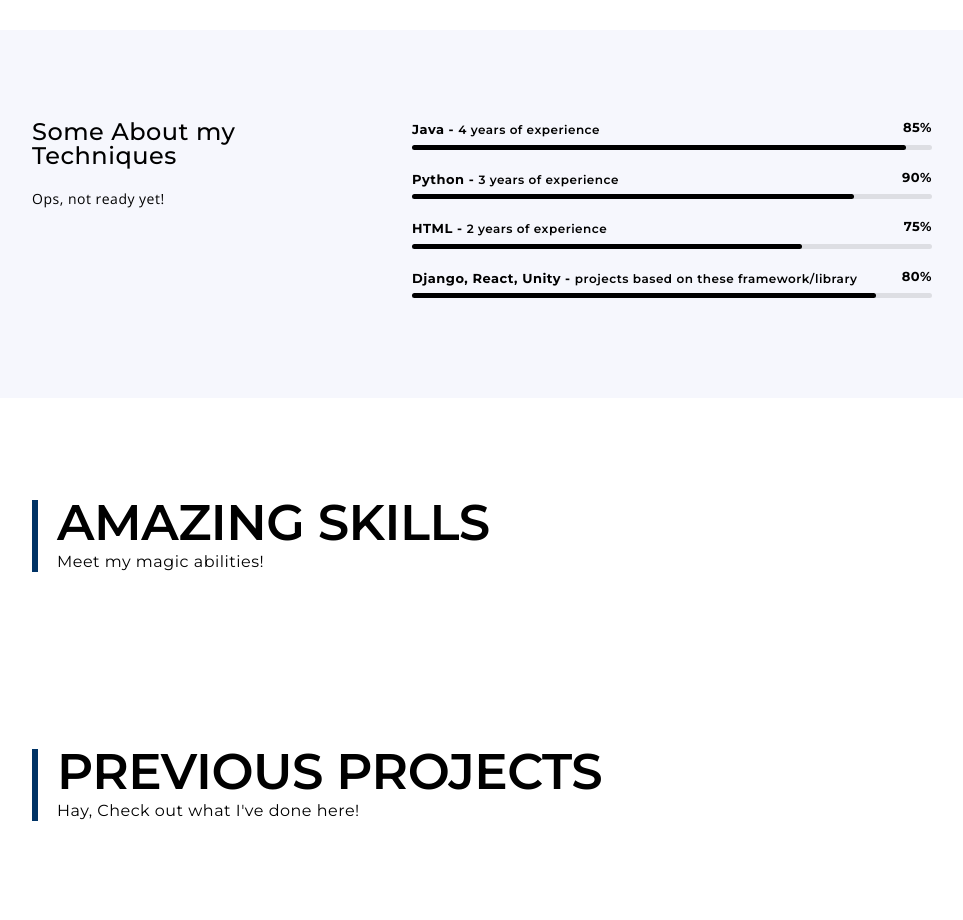
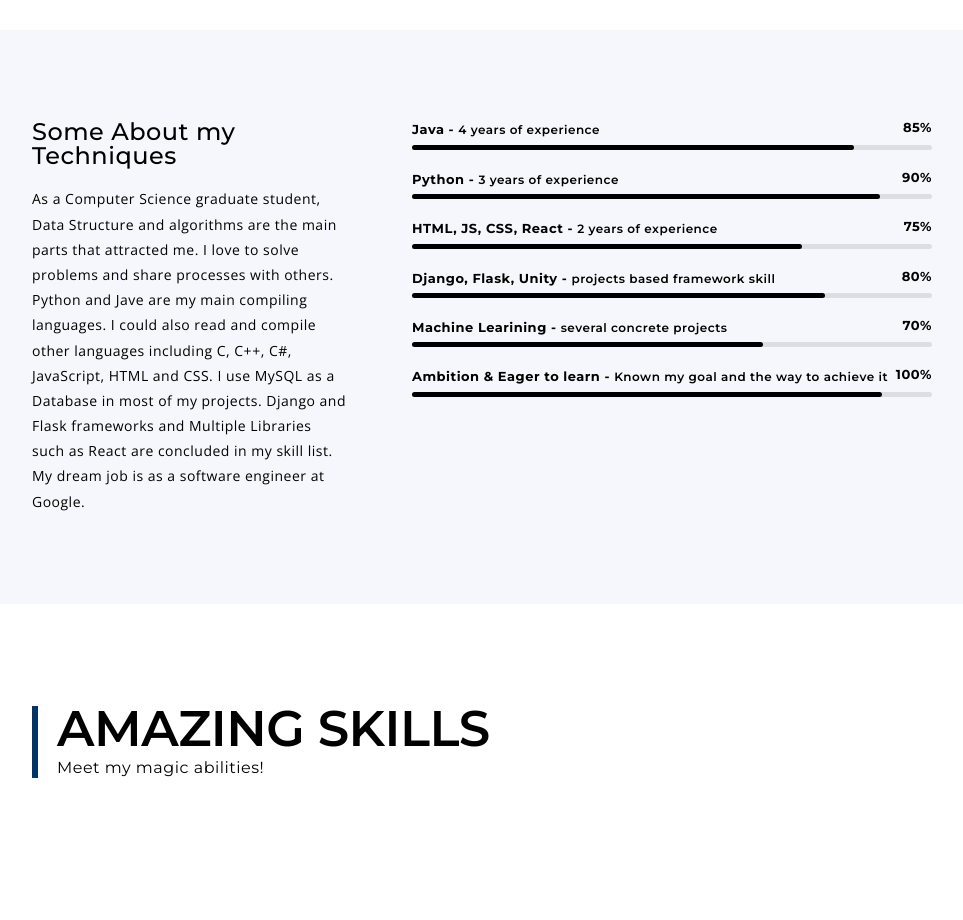
Before and after one commit to MengXinAlex/persionalWebsite, a website: page index.html in a window 1280 px wide. Shown: the part 1780-2700 px from the top of the page, without its empty margins (308-1271 px from the left). Drawn offline with nearby package versions, Linux system fonts and the light colour scheme; no server answers; files whose address does not match are found by name.

Commit message:
add techniques

```diff
--- a/index.html
+++ b/index.html
@@ -214,27 +214,37 @@
 									<div class="arlo_tm_mini_title_holder">
 										<h4>Some About my Techniques</h4>
 									</div>
-									<p>Ops, not ready yet!</p>
+									<p>As a Computer Science graduate student, Data Structure and algorithms are the main parts that attracted me. I love to solve problems and share processes with others. Python and Jave are my main compiling languages. I could also read and compile other languages including C, C++, C#, JavaScript, HTML and CSS. I use MySQL as a Database in most of my projects. Django and Flask frameworks and Multiple Libraries such as React are concluded in my skill list. My dream job is as a software engineer at Google.</p>
 								</div>
 								<div class="rightbox">
 									<div class="progress_bar_wrap_total">
 										<div class="arlo_tm_progress_wrap" data-size="small" data-round="c" data-strip="off">
-											<div class="arlo_tm_progress" data-value="95" data-color="#000">
+											<div class="arlo_tm_progress" data-value="85" data-color="#000">
 												<span><span class="label">Java - <span class="experience">4 years of experience</span></span><span class="number">85%</span></span>
 												<div class="arlo_tm_bar_bg"><div class="arlo_tm_bar_wrap"><div class="arlo_tm_bar"></div></div></div>
 											</div>
-											<div class="arlo_tm_progress" data-value="85" data-color="#000">
+											<div class="arlo_tm_progress" data-value="90" data-color="#000">
 												<span><span class="label">Python - <span class="experience">3 years of experience</span></span><span class="number">90%</span></span>
 												<div class="arlo_tm_bar_bg"><div class="arlo_tm_bar_wrap"><div class="arlo_tm_bar"></div></div></div>
 											</div>
 											<div class="arlo_tm_progress" data-value="75" data-color="#000">
-												<span><span class="label">HTML - <span class="experience">2 years of experience</span></span><span class="number">75%</span></span>
+												<span><span class="label">HTML, JS, CSS, React - <span class="experience">2 years of experience</span></span><span class="number">75%</span></span>
 												<div class="arlo_tm_bar_bg"><div class="arlo_tm_bar_wrap"><div class="arlo_tm_bar"></div></div></div>
 											</div>
-											<div class="arlo_tm_progress" data-value="90" data-color="#000">
-												<span><span class="label">Django, React, Unity - <span class="experience">projects based on these framework/library</span></span><span class="number">80%</span></span>
+											<div class="arlo_tm_progress" data-value="80" data-color="#000">
+												<span><span class="label">Django, Flask, Unity - <span class="experience">projects based framework skill</span></span><span class="number">80%</span></span>
 												<div class="arlo_tm_bar_bg"><div class="arlo_tm_bar_wrap"><div class="arlo_tm_bar"></div></div></div>
 											</div>
+											<div class="arlo_tm_progress" data-value="70" data-color="#000">
+												<span><span class="label">Machine Learining - <span class="experience">several concrete projects</span></span><span class="number">70%</span></span>
+												<div class="arlo_tm_bar_bg"><div class="arlo_tm_bar_wrap"><div class="arlo_tm_bar"></div></div></div>
+											</div>
+											<div class="arlo_tm_progress" data-value="100" data-color="#000">
+												<span><span class="label">Ambition & Eager to learn - <span class="experience">Known my goal and the way to achieve it</span></span><span class="number">100%</span></span>
+												<div class="arlo_tm_bar_bg"><div class="arlo_tm_bar_wrap"><div class="arlo_tm_bar"></div></div></div>
+											</div>
+
+
 										</div>
 									</div>
 								</div>
```
